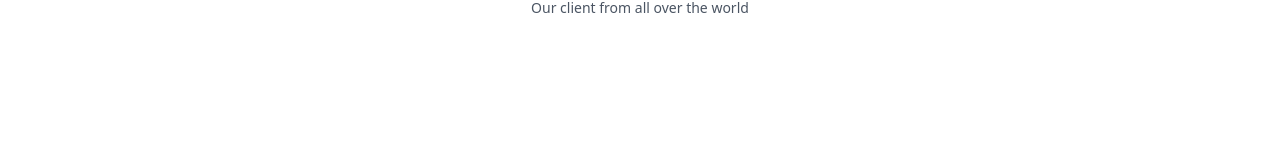
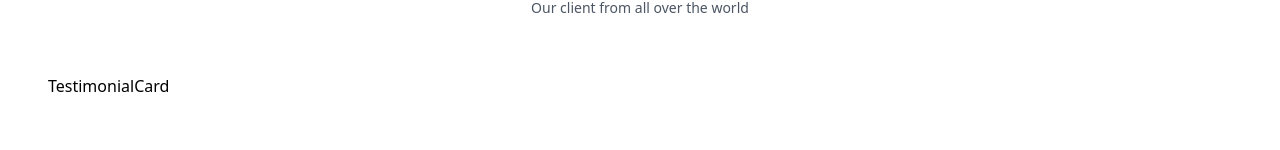
Before and after one commit to neelendrareddy9001/login_jwt_authentication, a React (Vite) app in the folder client/: page /tesimonials in a window 1280 px wide. Shown: the part 150-300 px from the top of the page. Built offline with nearby package versions, Linux system fonts and the light colour scheme.

Commit message:
testimonial card to the section

```diff
--- a/client/src/pages/Testimonial.jsx
+++ b/client/src/pages/Testimonial.jsx
@@ -1,5 +1,6 @@
 import React from "react";
 import Navbar from "../Components/Navbar";
+import TestimonialCard from "../utils/TestimonialCard";
 
 const Testimonials = () => {
   return (
@@ -10,6 +11,9 @@ const Testimonials = () => {
         <p className="text-center text-sm text-gray-600">
           Our client from all over the world
         </p>
+        <div className="my-14">
+          <TestimonialCard />
+        </div>
       </section>
     </>
   );
--- /dev/null
+++ b/client/src/utils/TestimonialCard.jsx
@@ -0,0 +1,7 @@
+import React from "react";
+
+const TestimonialCard = () => {
+  return <div>TestimonialCard</div>;
+};
+
+export default TestimonialCard;
```
